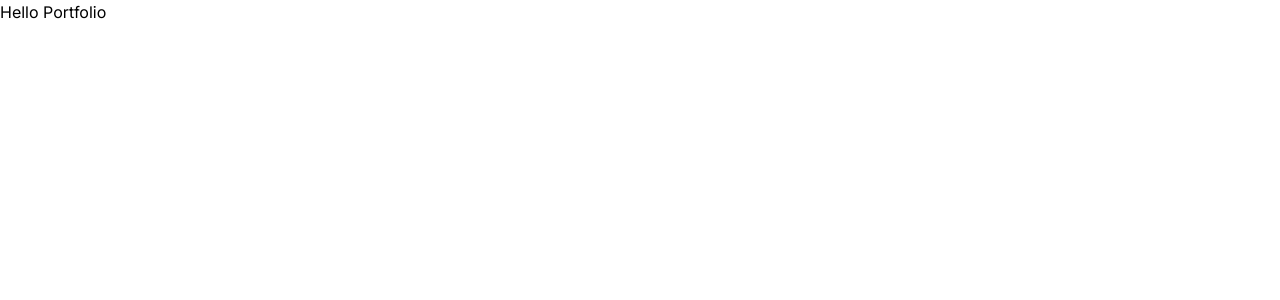
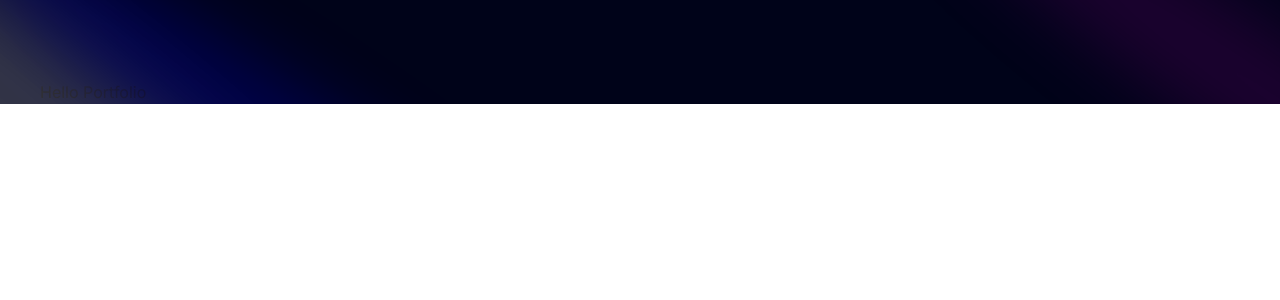
Before and after one commit to yobqh5119/portfolio-2024, a Next.js app: page / in a window 1280 px wide. Shown: the top 300 px of the page. Built offline with nearby package versions, Linux system fonts and the light colour scheme.

Commit message:
adding spotlight

```diff
--- a/app/page.tsx
+++ b/app/page.tsx
@@ -1,9 +1,11 @@
+import Hero from "@/components/Hero";
 import Image from "next/image";
 
 export default function Home() {
   return (
-   <main>
-    <div>
+   <main className="relative bg-black-100 flex justify-center items-center flex-col overflow-hidden mx-auto sm:px-10 px-5">
+    <div className="max-w-7xl w-full">
+      <Hero />
       <h1>Hello Portfolio</h1>
     </div>
    </main>
--- /dev/null
+++ b/components/Hero.tsx
@@ -0,0 +1,16 @@
+import React from 'react'
+import { Spotlight } from './ui/Spotlight'
+
+function Hero() {
+  return (
+    <div className='pb-20 pt-35'>
+      <div>
+        <Spotlight className='-top-40 -left-10 md:-left-32 md:-top-20 h-screen' fill='white'/>
+        <Spotlight className='top-10 left-full h-[80vh] w-[50vw]' fill='purple'/>
+        <Spotlight className='top-28 left-80 h-[80vh] w-[50vw]' fill='blue'/>
+      </div>
+    </div>
+  )
+}
+
+export default Hero
--- /dev/null
+++ b/components/ui/Spotlight.tsx
@@ -0,0 +1,56 @@
+import React from "react";
+import { cn } from "@/utils/cn";
+
+type SpotlightProps = {
+  className?: string;
+  fill?: string;
+};
+
+export const Spotlight = ({ className, fill }: SpotlightProps) => {
+  return (
+    <svg
+      className={cn(
+        "animate-spotlight pointer-events-none absolute z-[1]  h-[169%] w-[138%] lg:w-[84%] opacity-0",
+        className
+      )}
+      xmlns="http://www.w3.org/2000/svg"
+      viewBox="0 0 3787 2842"
+      fill="none"
+    >
+      <g filter="url(#filter)">
+        <ellipse
+          cx="1924.71"
+          cy="273.501"
+          rx="1924.71"
+          ry="273.501"
+          transform="matrix(-0.822377 -0.568943 -0.568943 0.822377 3631.88 2291.09)"
+          fill={fill || "white"}
+          fillOpacity="0.21"
+        ></ellipse>
+      </g>
+      <defs>
+        <filter
+          id="filter"
+          x="0.860352"
+          y="0.838989"
+          width="3785.16"
+          height="2840.26"
+          filterUnits="userSpaceOnUse"
+          colorInterpolationFilters="sRGB"
+        >
+          <feFlood floodOpacity="0" result="BackgroundImageFix"></feFlood>
+          <feBlend
+            mode="normal"
+            in="SourceGraphic"
+            in2="BackgroundImageFix"
+            result="shape"
+          ></feBlend>
+          <feGaussianBlur
+            stdDeviation="151"
+            result="effect1_foregroundBlur_1065_8"
+          ></feGaussianBlur>
+        </filter>
+      </defs>
+    </svg>
+  );
+};
--- a/tailwind.config.ts
+++ b/tailwind.config.ts
@@ -1,20 +1,204 @@
 import type { Config } from "tailwindcss";
 
-const config: Config = {
+const svgToDataUri = require("mini-svg-data-uri");
+
+const colors = require("tailwindcss/colors");
+const {
+  default: flattenColorPalette,
+} = require("tailwindcss/lib/util/flattenColorPalette");
+
+const config = {
+  darkMode: ["class"],
   content: [
-    "./pages/**/*.{js,ts,jsx,tsx,mdx}",
-    "./components/**/*.{js,ts,jsx,tsx,mdx}",
-    "./app/**/*.{js,ts,jsx,tsx,mdx}",
+    "./pages/**/*.{ts,tsx}",
+    "./components/**/*.{ts,tsx}",
+    "./app/**/*.{ts,tsx}",
+    "./src/**/*.{ts,tsx}",
+    "./data/**/*.{ts,tsx}",
   ],
+  prefix: "",
   theme: {
+    container: {
+      center: true,
+      padding: "2rem",
+      screens: {
+        "2xl": "1400px",
+      },
+    },
     extend: {
-      backgroundImage: {
-        "gradient-radial": "radial-gradient(var(--tw-gradient-stops))",
-        "gradient-conic":
-          "conic-gradient(from 180deg at 50% 50%, var(--tw-gradient-stops))",
+      colors: {
+        black: {
+          DEFAULT: "#000",
+          100: "#000319",
+          200: "rgba(17, 25, 40, 0.75)",
+          300: "rgba(255, 255, 255, 0.125)",
+        },
+        white: {
+          DEFAULT: "#FFF",
+          100: "#BEC1DD",
+          200: "#C1C2D3",
+        },
+        blue: {
+          "100": "#E4ECFF",
+        },
+        purple: "#CBACF9",
+        border: "hsl(var(--border))",
+        input: "hsl(var(--input))",
+        ring: "hsl(var(--ring))",
+        background: "hsl(var(--background))",
+        foreground: "hsl(var(--foreground))",
+        primary: {
+          DEFAULT: "hsl(var(--primary))",
+          foreground: "hsl(var(--primary-foreground))",
+        },
+        secondary: {
+          DEFAULT: "hsl(var(--secondary))",
+          foreground: "hsl(var(--secondary-foreground))",
+        },
+        destructive: {
+          DEFAULT: "hsl(var(--destructive))",
+          foreground: "hsl(var(--destructive-foreground))",
+        },
+        muted: {
+          DEFAULT: "hsl(var(--muted))",
+          foreground: "hsl(var(--muted-foreground))",
+        },
+        accent: {
+          DEFAULT: "hsl(var(--accent))",
+          foreground: "hsl(var(--accent-foreground))",
+        },
+        popover: {
+          DEFAULT: "hsl(var(--popover))",
+          foreground: "hsl(var(--popover-foreground))",
+        },
+        card: {
+          DEFAULT: "hsl(var(--card))",
+          foreground: "hsl(var(--card-foreground))",
+        },
+      },
+      borderRadius: {
+        lg: "var(--radius)",
+        md: "calc(var(--radius) - 2px)",
+        sm: "calc(var(--radius) - 4px)",
+      },
+      keyframes: {
+        "accordion-down": {
+          from: { height: "0" },
+          to: { height: "var(--radix-accordion-content-height)" },
+        },
+        "accordion-up": {
+          from: { height: "var(--radix-accordion-content-height)" },
+          to: { height: "0" },
+        },
+        spotlight: {
+          "0%": {
+            opacity: "0",
+            transform: "translate(-72%, -62%) scale(0.5)",
+          },
+          "100%": {
+            opacity: "1",
+            transform: "translate(-50%,-40%) scale(1)",
+          },
+        },
+        shimmer: {
+          from: {
+            backgroundPosition: "0 0",
+          },
+          to: {
+            backgroundPosition: "-200% 0",
+          },
+        },
+        moveHorizontal: {
+          "0%": {
+            transform: "translateX(-50%) translateY(-10%)",
+          },
+          "50%": {
+            transform: "translateX(50%) translateY(10%)",
+          },
+          "100%": {
+            transform: "translateX(-50%) translateY(-10%)",
+          },
+        },
+        moveInCircle: {
+          "0%": {
+            transform: "rotate(0deg)",
+          },
+          "50%": {
+            transform: "rotate(180deg)",
+          },
+          "100%": {
+            transform: "rotate(360deg)",
+          },
+        },
+        moveVertical: {
+          "0%": {
+            transform: "translateY(-50%)",
+          },
+          "50%": {
+            transform: "translateY(50%)",
+          },
+          "100%": {
+            transform: "translateY(-50%)",
+          },
+        },
+        scroll: {
+          to: {
+            transform: "translate(calc(-50% - 0.5rem))",
+          },
+        },
+      },
+      animation: {
+        "accordion-down": "accordion-down 0.2s ease-out",
+        "accordion-up": "accordion-up 0.2s ease-out",
+        spotlight: "spotlight 2s ease .75s 1 forwards",
+        shimmer: "shimmer 2s linear infinite",
+        first: "moveVertical 30s ease infinite",
+        second: "moveInCircle 20s reverse infinite",
+        third: "moveInCircle 40s linear infinite",
+        fourth: "moveHorizontal 40s ease infinite",
+        fifth: "moveInCircle 20s ease infinite",
+        scroll:
+          "scroll var(--animation-duration, 40s) var(--animation-direction, forwards) linear infinite",
       },
     },
   },
-  plugins: [],
-};
+  plugins: [
+    require("tailwindcss-animate"),
+    addVariablesForColors,
+    function ({ matchUtilities, theme }: any) {
+      matchUtilities(
+        {
+          "bg-grid": (value: any) => ({
+            backgroundImage: `url("${svgToDataUri(
+              `<svg xmlns="http://www.w3.org/2000/svg" viewBox="0 0 32 32" width="100" height="100" fill="none" stroke="${value}"><path d="M0 .5H31.5V32"/></svg>`
+            )}")`,
+          }),
+          "bg-grid-small": (value: any) => ({
+            backgroundImage: `url("${svgToDataUri(
+              `<svg xmlns="http://www.w3.org/2000/svg" viewBox="0 0 32 32" width="8" height="8" fill="none" stroke="${value}"><path d="M0 .5H31.5V32"/></svg>`
+            )}")`,
+          }),
+          "bg-dot": (value: any) => ({
+            backgroundImage: `url("${svgToDataUri(
+              `<svg xmlns="http://www.w3.org/2000/svg" viewBox="0 0 32 32" width="16" height="16" fill="none"><circle fill="${value}" id="pattern-circle" cx="10" cy="10" r="1.6257413380501518"></circle></svg>`
+            )}")`,
+          }),
+        },
+        { values: flattenColorPalette(theme("backgroundColor")), type: "color" }
+      );
+    },
+  ],
+} satisfies Config;
+
+function addVariablesForColors({ addBase, theme }: any) {
+  let allColors = flattenColorPalette(theme("colors"));
+  let newVars = Object.fromEntries(
+    Object.entries(allColors).map(([key, val]) => [`--${key}`, val])
+  );
+
+  addBase({
+    ":root": newVars,
+  });
+}
+
 export default config;
--- /dev/null
+++ b/utils/cn.ts
@@ -0,0 +1,6 @@
+import { ClassValue, clsx } from "clsx";
+import { twMerge } from "tailwind-merge";
+
+export function cn(...inputs: ClassValue[]) {
+  return twMerge(clsx(inputs));
+}
```
Also changed, not shown: package.json (+9 -4 lines), 1 other file (tests, documents, lock files or other folders).
